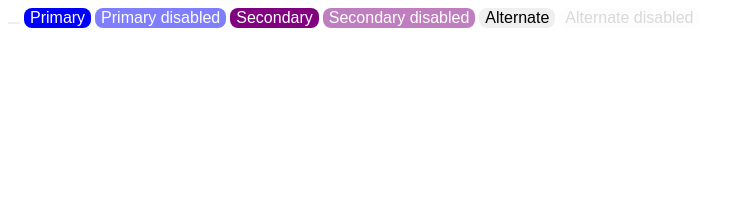
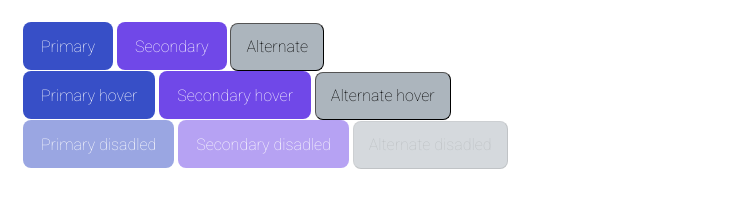
Before and after one commit to js-tasks-ru/htmlcss-20251006_n6163459, a website: page 03-lection1/01-button/index.html in a window 1280 px wide. Shown: the whole page, without its empty margins (0-733 px from the left). Drawn offline with Linux system fonts and the light colour scheme.

Commit message:
add changes

```diff
--- a/03-lection1/01-button/button.css
+++ b/03-lection1/01-button/button.css
@@ -1,21 +1,43 @@
 /* Стилизация кнопки */
-button.button {
-  border: 8px;
+:root {
+  --border: solid transparent;
+  --color: white;
+}
+.button {
+  height: 48px;
   border-radius: 8px;
   font-size: 16px;
+  font-family: Roboto;
+  line-height: 100%;
+  font-weight: 100;
+  padding: 14px 15px;
+}
+
+.button__primary {
+  background-color: var(--primary);
+  color: var(--color);
+  border: var(--border);
+  transition: opacity 200ms ease-in-out, background 200ms ease-in-out;
  }
- button.type1 {
-  color: white;
-  background-color: blue;
+
+.button__secondary {
+ background-color: var(--secondary);
+ color: var(--color);
+  border: var(--border);
  }
-button.type2 {
-  color: white;
-  background-color: Purple;
+
+ .button__alternate {
+  color: Gray 4;
+  background-color: var(--alternate);
+  border-width: 1px;
+  transition: opacity 200ms ease-in-out, background 200ms ease-in-out;
  }
- button.type3 {
-  color: Gray 4;
-  background-color: Gray 3;
- }
-button.opacity--disabled:disabled {
+
+.button:hover {
+  filter: brightness(80%);
+}
+
+.button:disabled {
   opacity: 0.5;
- }
+  pointer-events: none;
+}
--- a/03-lection1/01-button/index.html
+++ b/03-lection1/01-button/index.html
@@ -1,20 +1,25 @@
 <!DOCTYPE html>
 <!-- Страница с кнопкой -->
+<html lang="ru">
 <html lang="ru">
      <head>
         <link rel="stylesheet" href="../../assets/css/main.css">
         <link rel="stylesheet" href="./button.css">
     </head>
     <body>
-       <button class="button"></button>
-        <button class="button type1 opacity--disabled">Primary</button>
-        <button class="button type1 opacity--disabled"disabled>Primary disabled</button>
-        <button class="button type2 opacity--disabled">Secondary</button>
-        <button class="button type2 opacity--disabled"disabled>Secondary disabled</button>
-        <button class="button type3 opacity--disabled">Alternate</button>
-        <button class="button type3 opacity--disabled"disabled>Alternate disabled</button>
-    </body>
-</html>
+      <div class="button">
+         <button class="button button__primary"active>Primary</button>
+        <button class="button button__secondary"active>Secondary</button>
+        <button class="button button__alternate"active>Alternate </button>
 
-    </body>
-</html>
+         <div class="button__item">
+          <button class="button button__primary"hover> Primary hover</button>
+      		<button class="button button__secondary"hover>Secondary hover</button>
+          <button class="button button__alternate"hover>Alternate hover</button>
+
+       <div class="button__item">
+          <button class="button button__primary"disabled> Primary disadled</button>
+      		<button class="button button__secondary"disabled>Secondary disadled</button>
+          <button class="button button__alternate"disabled>Alternate disadled</button>
+      	</div>
+  </body>
--- a/assets/css/main.css
+++ b/assets/css/main.css
@@ -21,6 +21,7 @@
 
     --primary: var(--blue);
     --secondary: var(--purple);
+    --alternate: var(--grey-3);
 }
 
 boby {
```
